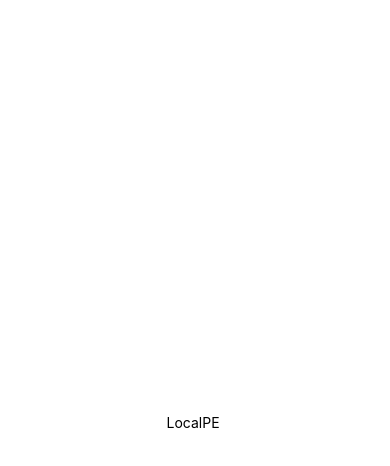
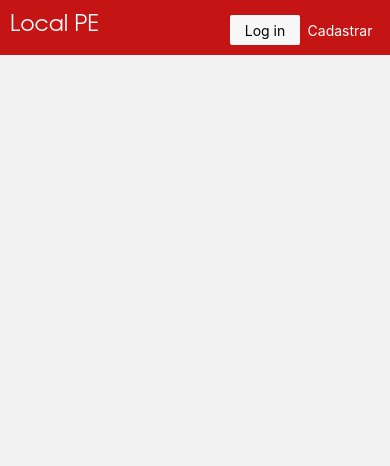
Before and after one commit to allesson182/LocalPE, a React Native app: screen /Home in a window 390 px wide. Shown: the top 466 px of the page. Built offline with nearby package versions, Linux system fonts and the light colour scheme.

Commit message:
React navigation

```diff
--- a/App.js
+++ b/App.js
@@ -1,21 +1,19 @@
 import { StatusBar } from 'expo-status-bar';
 import React from 'react';
 import { StyleSheet, Text, View } from 'react-native';
+import { NavigationContainer } from '@react-navigation/native';
+import { createNativeStackNavigator } from '@react-navigation/native-stack';
+
+import HomeScreen from './screens/homeScreen';
+
+const Stack = createNativeStackNavigator();
 
 export default function App() {
   return (
-    <View style={styles.container}>
-      <Text>LocalPE </Text>
-      <StatusBar style="auto" />
-    </View>
+    <NavigationContainer>
+      <Stack.Navigator initialRouteName="Home" screenOptions={{headerShown: false}}>
+        <Stack.Screen name="Home" component={HomeScreen} options={{ title: 'Tela Inicial'}}/>
+      </Stack.Navigator>
+    </NavigationContainer>
   );
 }
-
-const styles = StyleSheet.create({
-  container: {
-    flex: 1,
-    backgroundColor: '#fff',
-    alignItems: 'center',
-    justifyContent: 'center',
-  },
-});
--- a/package.json
+++ b/package.json
@@ -10,11 +10,17 @@
     "eject": "expo eject"
   },
   "dependencies": {
+    "@react-navigation/native": "^6.0.6",
+    "@react-navigation/native-stack": "^6.2.5",
     "expo": "~43.0.2",
     "expo-status-bar": "~1.1.0",
     "react": "17.0.1",
     "react-dom": "17.0.1",
     "react-native": "0.64.3",
+    "react-native-elements": "^3.4.2",
+    "react-native-safe-area-context": "^3.3.2",
+    "react-native-screens": "~3.8.0",
+    "react-native-vector-icons": "^9.0.0",
     "react-native-web": "0.17.1"
   },
   "devDependencies": {
--- /dev/null
+++ b/screens/homeScreen.js
@@ -0,0 +1,100 @@
+import { NavigationContainer } from '@react-navigation/native';
+import React, {useState} from 'react';
+import { StyleSheet, Text, View, Image, StatusBar, TextInput, Touchable, TouchableOpacity } from 'react-native';
+import { Linking, StyleProp, TextStyle, ViewStyle, } from 'react-native';
+import { Header as HeaderRNE, HeaderProps, Icon } from 'react-native-elements';
+import { SafeAreaProvider } from 'react-native-safe-area-context';
+
+export default function HomeScreen({ navigation }) {
+
+    return (
+
+    <SafeAreaProvider>
+      <HeaderRNE backgroundColor='#c41414'
+        leftComponent={
+          <View>
+              <Text style={styles.titulo}>Local PE</Text>
+          </View>
+        }
+        rightComponent={
+            <View style={styles.headerRight}>
+              <TouchableOpacity style={styles.botaoLogin}>
+                <Text style={styles.textoBotaoLogin}>Log in</Text>
+              </TouchableOpacity>
+              <TouchableOpacity style={styles.botaoCadastrar}>
+                <Text style={styles.textoBotaoCadastrar}>Cadastrar</Text>
+              </TouchableOpacity>
+            </View>
+        }
+       //centerComponent={{ text: 'Header', style: styles.heading }}
+      />
+
+    </SafeAreaProvider>
+    );
+}
+
+const styles = StyleSheet.create({
+    container: {
+        flex: 1,
+        backgroundColor: '#fff',
+        alignItems: 'center',
+        justifyContent: 'center'
+    },
+    titulo: {
+        marginTop: 5,
+        width: 90,
+        color: 'white',
+        fontSize: 22,
+        fontFamily: 'Avantgarde, TeX Gyre Adventor, URW Gothic L, sans-serif'
+    },
+    textoBotaoLogin: {
+        color: 'black',
+
+    },
+    botaoLogin: {
+        marginRight: 5,
+        borderRadius: 2,
+        width: 70,
+        height: 30,
+        alignItems: 'center',
+        justifyContent: 'center',
+        backgroundColor: '#f7f7f7'
+    },
+    textoBotaoCadastrar: {
+        color: 'white',
+        borderColor: '#fff'
+    },
+    botaoCadastrar: {
+        marginRight: 5,
+        borderRadius: 2,
+        width: 70,
+        height: 30,
+        alignItems: 'center',
+        justifyContent: 'center',
+        backgroundColor: '#c41414',
+        borderBottomColor: '#fff'
+    },
+    headerContainer: {
+        justifyContent: 'center',
+        alignItems: 'center',
+        backgroundColor: '#fff',
+        marginBottom: 20,
+        width: '100%',
+        paddingVertical: 15,
+      },
+      heading: {
+        color: 'white',
+        fontSize: 22,
+        fontWeight: 'bold',
+      },
+      headerRight: {
+        display: 'flex',
+        flexDirection: 'row',
+        marginTop: 5,
+      },
+      subheaderText: {
+        color: 'white',
+        fontSize: 16,
+        fontWeight: 'bold',
+      }
+});
```
Also changed, not shown: 1 other file (tests, documents, lock files or other folders).
